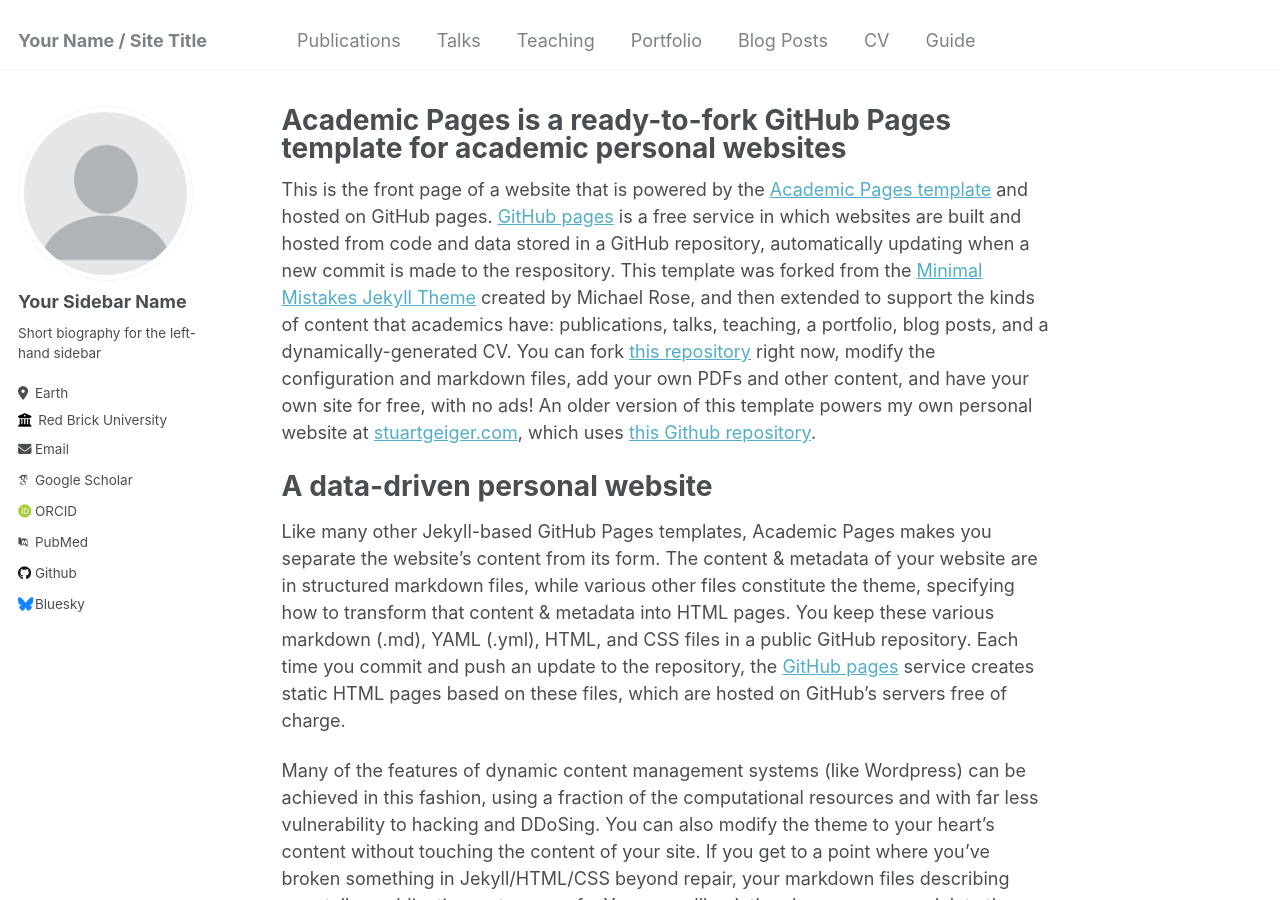
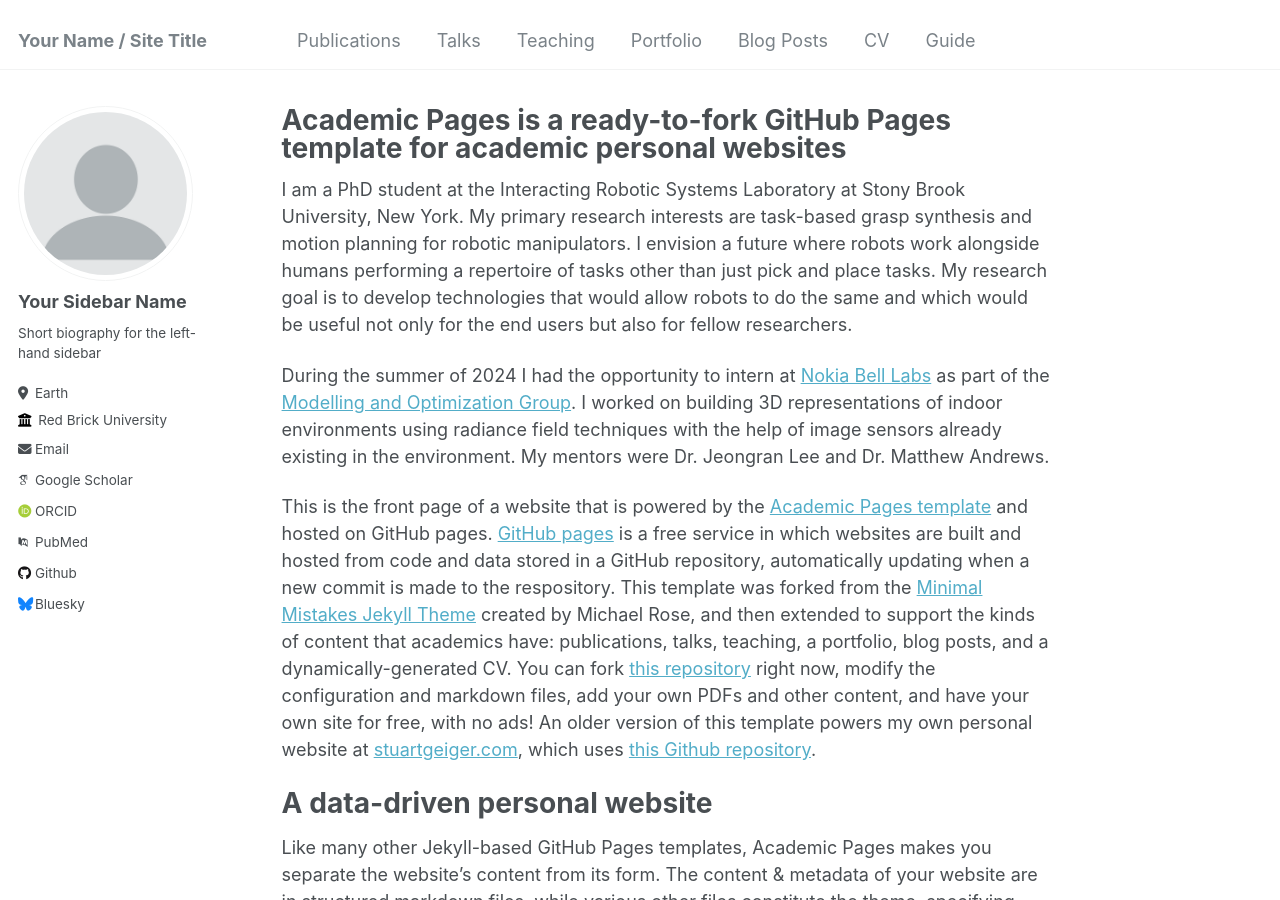
Before and after one commit to apat20/apat20.github.io, a Jekyll site: the page built from _pages/about.md, in a window 1280 px wide and 900 px high. Built offline with Jekyll 4.4.1, drawn with Linux system fonts in a browser that asks for light colours; some web fonts are replaced.

Commit message:
updates to landing page

```diff
--- a/_pages/about.md
+++ b/_pages/about.md
@@ -6,6 +6,10 @@ redirect_from:
   - /about/
   - /about.html
 ---
+
+I am a PhD student at the Interacting Robotic Systems Laboratory at Stony Brook University, New York. My primary research interests are task-based grasp synthesis and motion planning for robotic manipulators. I envision a future where robots work alongside humans performing a repertoire of tasks other than just pick and place tasks. My research goal is to develop technologies that would allow robots to do the same and which would be useful not only for the end users but also for fellow researchers.
+
+During the summer of 2024 I had the opportunity to intern at [Nokia Bell Labs](https://www.bell-labs.com/#gref) as part of the [Modelling and Optimization Group](https://www.bell-labs.com/research-innovation/projects-and-initiatives/air-lab/modelling-optimization/#gref). I worked on building 3D representations of indoor environments using radiance field techniques with the help of image sensors already existing in the environment. My mentors were Dr. Jeongran Lee and Dr. Matthew Andrews.
 
 This is the front page of a website that is powered by the [Academic Pages template](https://github.com/academicpages/academicpages.github.io) and hosted on GitHub pages. [GitHub pages](https://pages.github.com) is a free service in which websites are built and hosted from code and data stored in a GitHub repository, automatically updating when a new commit is made to the respository. This template was forked from the [Minimal Mistakes Jekyll Theme](https://mmistakes.github.io/minimal-mistakes/) created by Michael Rose, and then extended to support the kinds of content that academics have: publications, talks, teaching, a portfolio, blog posts, and a dynamically-generated CV. You can fork [this repository](https://github.com/academicpages/academicpages.github.io) right now, modify the configuration and markdown files, add your own PDFs and other content, and have your own site for free, with no ads! An older version of this template powers my own personal website at [stuartgeiger.com](http://stuartgeiger.com), which uses [this Github repository](https://github.com/staeiou/staeiou.github.io).
 
```
